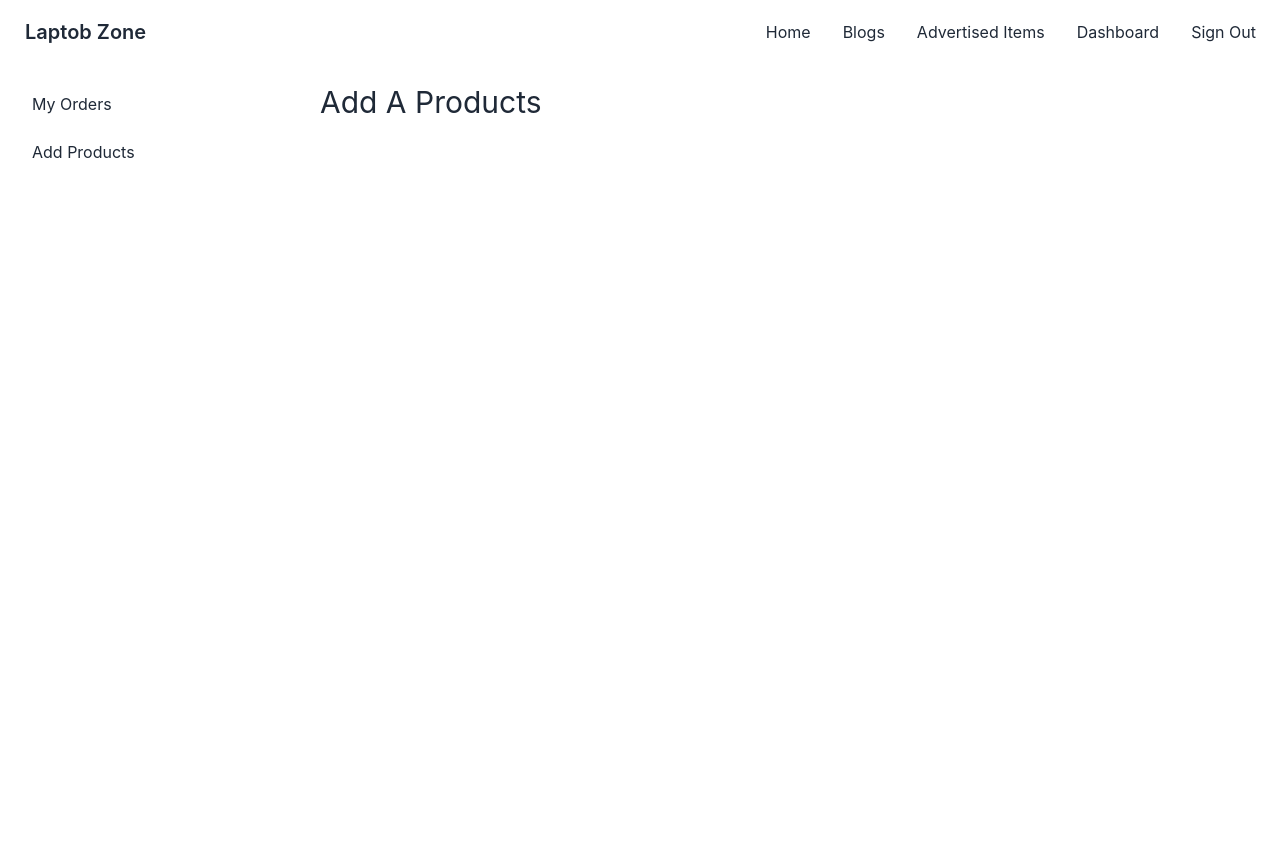
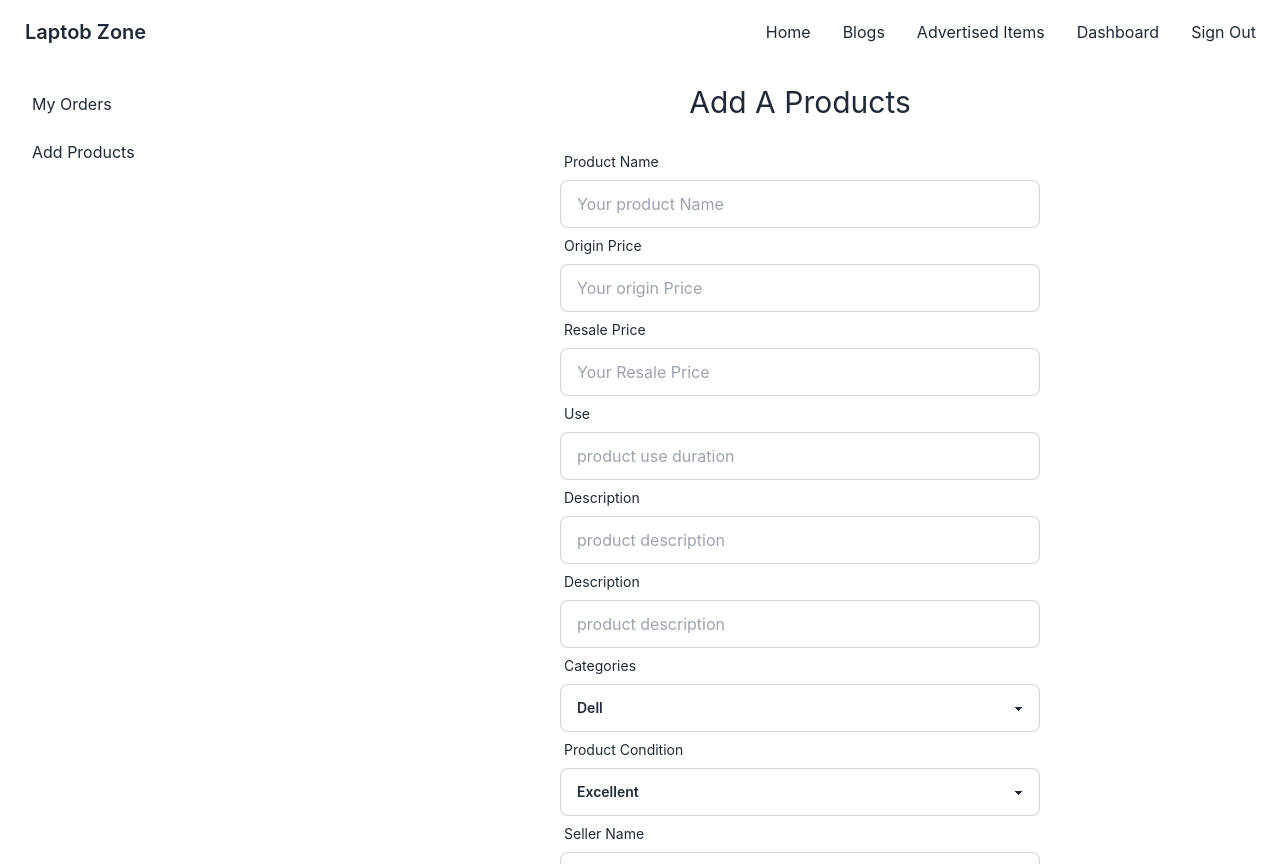
Before and after one commit to sl243/laptob-zone-client, a React (Create React App) app: page /dashboard/addproduct in a window 1280 px wide. Built offline with nearby package versions, Linux system fonts and the light colour scheme; no server answers; sample sign-in values are in the browser's storage.

Commit message:
create add a product form

```diff
--- a/src/Pages/AddProduct/AddProduct.js
+++ b/src/Pages/AddProduct/AddProduct.js
@@ -1,9 +1,243 @@
 import React from 'react';
+import { useForm } from 'react-hook-form';
+import toast from 'react-hot-toast';
 
 const AddProduct = () => {
+    const { register, handleSubmit, formState: { errors } } = useForm();
+
+    const handleAddProduct = data => {
+        console.log(data)
+        // const image = (data.image[0]);
+        // const formData = new FormData();
+        // formData.append('image', image);
+        // const url = `https://api.imgbb.com/1/upload?key=${''}`
+        // fetch(url, {
+        //     method: 'POST',
+        //     body: formData
+        // })
+        //     .then(res => res.json())
+        //     .then(imgData => {
+        //         if (imgData.success) {
+        //             console.log(imgData.data.url)
+        //             const doctor = {
+        //                 name: data.name,
+        //                 email: data.email,
+        //                 specialty: data.specialty,
+        //                 image: imgData.data.url
+        //             }
+
+        //             // save doctors infomation in the database
+        //             fetch('https://webcode-doctors-server.vercel.app/doctors', {
+        //                 method: 'POST',
+        //                 headers: {
+        //                     'content-type': 'application/json',
+        //                     authorization: `bearer ${localStorage.getItem('access-token')}`
+        //                 },
+        //                 body: JSON.stringify(doctor)
+        //             })
+        //                 .then(res => res.json())
+        //                 .then(result => {
+        //                     console.log(result)
+        //                     toast.success(`${data.name} is added successfully`)
+        //                     // navigate('/dashboard/managedoctors')
+        //                 })
+        //         }
+        //     })
+    }
+
     return (
-        <div>
-            <h2 className='text-3xl mb-6 mt-5'>Add A Products</h2>
+        <div className='mb-5'>
+            <h2 className='text-3xl mb-6 mt-5 text-center'>Add A Products</h2>
+            <form onSubmit={handleSubmit(handleAddProduct)}>
+                <div className="form-control w-1/2 mx-auto mx-auto">
+                    <label className="label">
+                        <span className="label-text">Product Name</span>
+                    </label>
+                    <input
+                        {...register("productName", {
+                            required: 'Product Name is required'
+                        })}
+                        type="productName"
+                        placeholder="Your product Name"
+                        className="input input-bordered w-full"
+                    />
+                </div>
+                {/* {errors.name && <p className='text-red-500'>{errors.name?.message}</p>} */}
+                <div className="form-control w-1/2 mx-auto">
+                    <label className="label">
+                        <span className="label-text">Origin Price</span>
+                    </label>
+                    <input
+                        {...register("originPrice", {
+                            required: 'origin Price is required',
+
+                        })}
+                        type="originPrice"
+                        placeholder="Your origin Price"
+                        className="input input-bordered w-full"
+                    />
+                </div>
+                <div className="form-control w-1/2 mx-auto">
+                    <label className="label">
+                        <span className="label-text">Resale Price</span>
+                    </label>
+                    <input
+                        {...register("resalePrice", {
+                            required: 'Resale Price is required',
+
+                        })}
+                        type="resalePrice"
+                        placeholder="Your Resale Price"
+                        className="input input-bordered w-full"
+                    />
+                </div>
+                <div className="form-control w-1/2 mx-auto">
+                    <label className="label">
+                        <span className="label-text">Use</span>
+                    </label>
+                    <input
+                        {...register("use", {
+                            required: 'use product is required',
+
+                        })}
+                        type="use"
+                        placeholder="product use duration"
+                        className="input input-bordered w-full"
+                    />
+                </div>
+                <div className="form-control w-1/2 mx-auto">
+                    <label className="label">
+                        <span className="label-text">Description</span>
+                    </label>
+                    <input
+                        {...register("description", {
+                            required: 'product description is required',
+
+                        })}
+                        type="description"
+                        placeholder="product description"
+                        className="input input-bordered w-full"
+                    />
+                </div>
+                <div className="form-control w-1/2 mx-auto">
+                    <label className="label">
+                        <span className="label-text">Description</span>
+                    </label>
+                    <input
+                        {...register("description", {
+                            required: 'product description is required',
+
+                        })}
+                        type="description"
+                        placeholder="product description"
+                        className="input input-bordered w-full"
+                    />
+                </div>
+                <div className="form-control w-1/2 mx-auto">
+                    <label className="label">
+                        <span className="label-text">Categories</span>
+                    </label>
+                    <select
+                        {...register("categories", {
+                            required: 'specialty is required',
+
+                        })}
+                        className="select select-bordered">
+                        <option value="dell">Dell</option>
+                        <option value="asus">Asus</option>
+                        <option value="hp">Hp</option>
+                    </select>
+                </div>
+                <div className="form-control w-1/2 mx-auto">
+                    <label className="label">
+                        <span className="label-text">Product Condition</span>
+                    </label>
+                    <select
+                        {...register("condition", {
+                            required: 'condition is required',
+
+                        })}
+                        className="select select-bordered">
+
+                        <option value="excellent">Excellent</option>
+                        <option value="good">Good</option>
+                        <option value="fair">Fair</option>
+
+
+                    </select>
+                </div>
+
+                <div className="form-control w-1/2 mx-auto">
+                    <label className="label">
+                        <span className="label-text">Seller Name</span>
+                    </label>
+                    <input
+                        {...register("sellerName", {
+                            required: 'Seller Name is required',
+
+                        })}
+                        type="sellerName"
+                        placeholder="Seller Name"
+                        className="input input-bordered w-full"
+                    />
+                </div>
+
+                <div className="form-control w-1/2 mx-auto">
+                    <label className="label">
+                        <span className="label-text">Phone Number</span>
+                    </label>
+                    <input
+                        {...register("phone", {
+                            required: 'Seller phone is required',
+
+                        })}
+                        type="phone"
+                        placeholder="Phone Number"
+                        className="input input-bordered w-full"
+                    />
+                </div>
+
+                <div className="form-control w-1/2 mx-auto">
+                    <label className="label">
+                        <span className="label-text">Location</span>
+                    </label>
+                    <input
+                        {...register("location", {
+                            required: 'location is required',
+
+                        })}
+                        type="location"
+                        placeholder="Enter your location"
+                        className="input input-bordered w-full"
+                    />
+                </div>
+
+                {/* {errors.email && <p className='text-red-500'>{errors.email?.message}</p>} */}
+
+
+                <div className="form-control w-1/2 mx-auto">
+                    <label className="label">
+                        <span className="label-text">Upload Product Photo</span>
+                    </label>
+                    <input
+                        {...register("image", {
+                            required: 'img is required'
+                        })}
+                        type="file"
+                        placeholder="Your file"
+                        className="input input-bordered"
+                    />
+                </div>
+                {/* {errors.img && <p className='text-red-500'>{errors.img?.message}</p>} */}
+                <div className="form-control w-1/2 mx-auto">
+                    <input className='btn btn-accent mt-3' value='Add Product' type="submit" />
+                </div>
+
+
+                {/* {
+                        signupError && <p className='text-red-800'>{signupError}</p>
+                    } */}
+            </form>
         </div>
     );
 };
```
